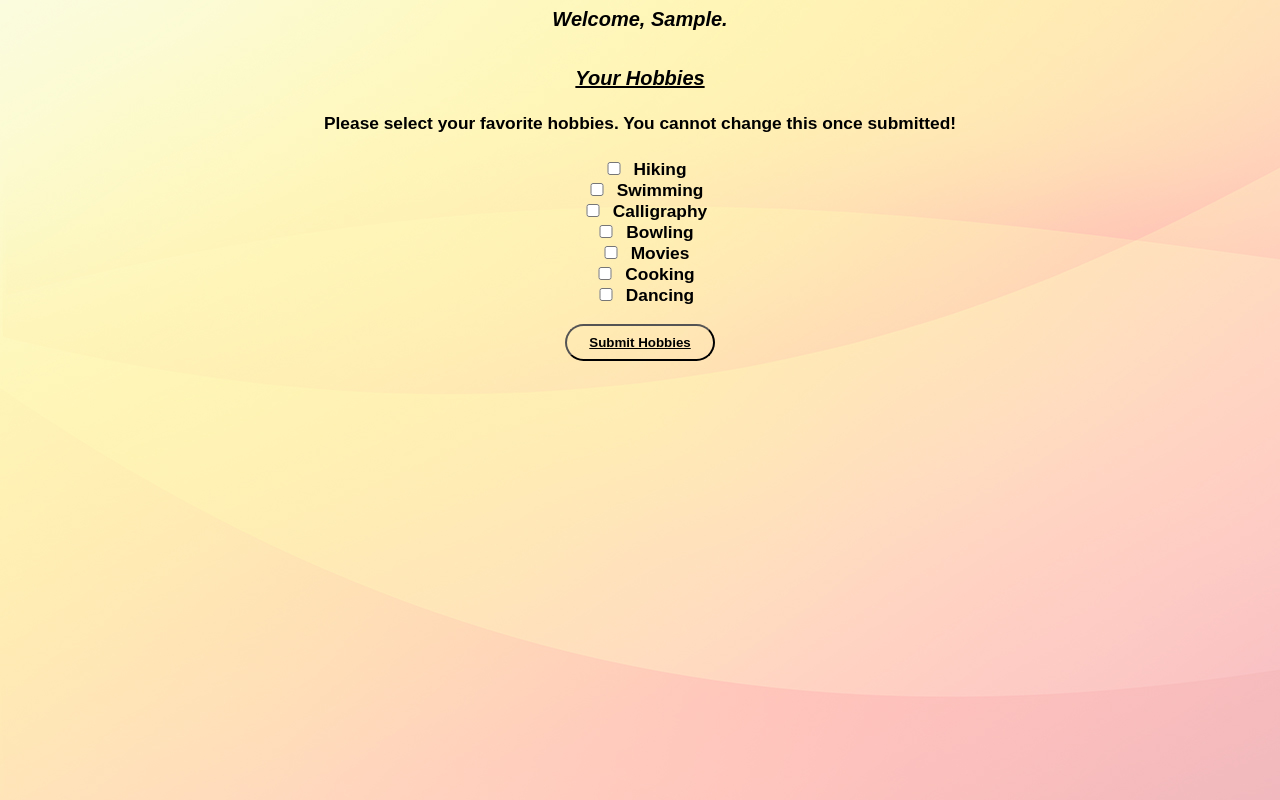
After one commit to marmartahery/comp440, a PHP site: page /hobbies.php in a window 1280 px wide. The commit adds this page. Run offline with PHP 8.4, Linux system fonts and the light colour scheme; the visitor is signed in with stand-in values (Sample User, id 1); tables that the repository leaves empty or names only in its code hold one stand-in row (values such as "Sample post"); a stand-in replaces the project's code that opens the database connection.

Commit message:
Added Profile page, Hobbies page, and made edits

```diff
--- /dev/null
+++ b/hobbies.php
@@ -0,0 +1,41 @@
+<?php
+session_start();
+include("config.php");
+
+$user_name = $_SESSION["login_user"];
+
+$qry_first = "SELECT first_name FROM user WHERE username = '$user_name'";
+$result_first = mysqli_query($conn, $qry_first);
+$row_1 = mysqli_fetch_array($result_first, MYSQLI_ASSOC);
+$first = $row_1['first_name'];
+
+echo "<h1><i> Welcome,&nbsp" . $first . ".</i></h1>";
+?>
+
+<html>
+
+  <head>
+    <meta charset="utf-8">
+    <title>Hobbies</title>
+    <link href="input.css" rel="stylesheet" type="text/css">
+  </head>
+
+  <body>
+  <h3>Your Hobbies</h3>
+  <h4>Please select your favorite hobbies. You cannot change this once submitted!</h4>
+      <div class=container2>
+        <form name="hobbies" action="profile.php" method="POST">
+        <h5><input class = "radiostyle" type="checkbox" name="chkl[ ]" value="Hiking">Hiking</h5><br>
+        <h5><input class = "radiostyle" type="checkbox" name="chkl[ ]" value="Swimming">Swimming</h5><br>
+        <h5><input class = "radiostyle" type="checkbox" name="chkl[ ]" value="Calligraphy">Calligraphy</h5><br>
+        <h5><input class = "radiostyle" type="checkbox" name="chkl[ ]" value="Bowling">Bowling</h5><br>
+        <h5><input class = "radiostyle" type="checkbox" name="chkl[ ]" value="Movies">Movies</h5><br>
+        <h5><input class = "radiostyle" type="checkbox" name="chkl[ ]" value="Cooking">Cooking</h5><br>
+        <h5><input class = "radiostyle" type="checkbox" name="chkl[ ]" value="Dancing">Dancing</h5><br>
+        </form>
+      </div>
+      <button type="submit" id="btn" name=create value="Submit">Submit Hobbies</button>
+  </body>
+</html>
+
+<!-- need the redirect to go back to homepage.php -->
--- a/homepage.php
+++ b/homepage.php
@@ -37,7 +37,7 @@ echo "<h1><i> Welcome,&nbsp" . $first . ".</i></h1>";
           }
         ?>
     <br>
-
+      <button type="submit"><a href="profile.php">View Your Profile</a></button><br><br>
       <button type="submit"><a href="newblog.php">New Blog Post</a></button><br><br>
       <button type="submit"><a href="viewblogs.php">View Blogs</a></button>
 
--- a/input.css
+++ b/input.css
@@ -25,6 +25,28 @@ h2 {
     font-size: 15pt;
     text-align: center;
     font-style: italic;
+    font-family: Arial;
+}
+
+h3 {
+    font-size: 15pt;
+    text-align: center;
+    font-style: italic;
+    font-family: Arial;
+    text-decoration: underline;
+}
+
+h4 {
+    font-size: 13pt;
+    text-align: center;
+    font-family: Arial;
+}
+
+h5 {
+    display: inline-block;
+    margin: 0 auto;
+    font-size: 13pt;
+    text-align: center;
     font-family: Arial;
 }
 
@@ -217,6 +239,12 @@ i {
     padding: 2px 16px;
   }
 
+.container2 {
+    margin: 0 auto;
+    padding: 2px 16px;
+    text-align: center;
+}
+
 .left {
     align-content: left;
 }
@@ -224,3 +252,8 @@ i {
 .right {
     align-content: right;
 }
+
+.tableFol {
+    margin: 0 auto;
+    width: 20%;
+}
--- a/signup.php
+++ b/signup.php
@@ -89,8 +89,9 @@ session_start();
             $_SESSION["login_user"] = $username;
               echo ("<script LANGUAGE='JavaScript'>
                window.alert('User Created!');
-              window.location.href='http://localhost:3000/homepage.php';
+              window.location.href='http://localhost:3000/hobbies.php';
               </script>");
+              // user is redirected to hobbies.php instead to select hobbies
           }
         } else {
           echo ("<script LANGUAGE='JavaScript'>
```
Also changed, not shown: profile.php (added, +46 -0 lines).
